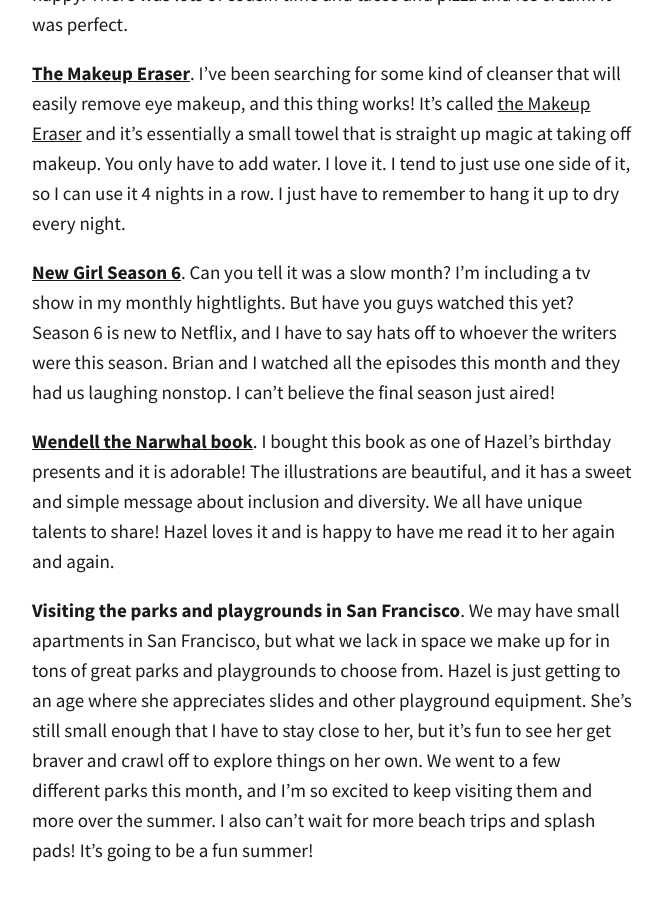
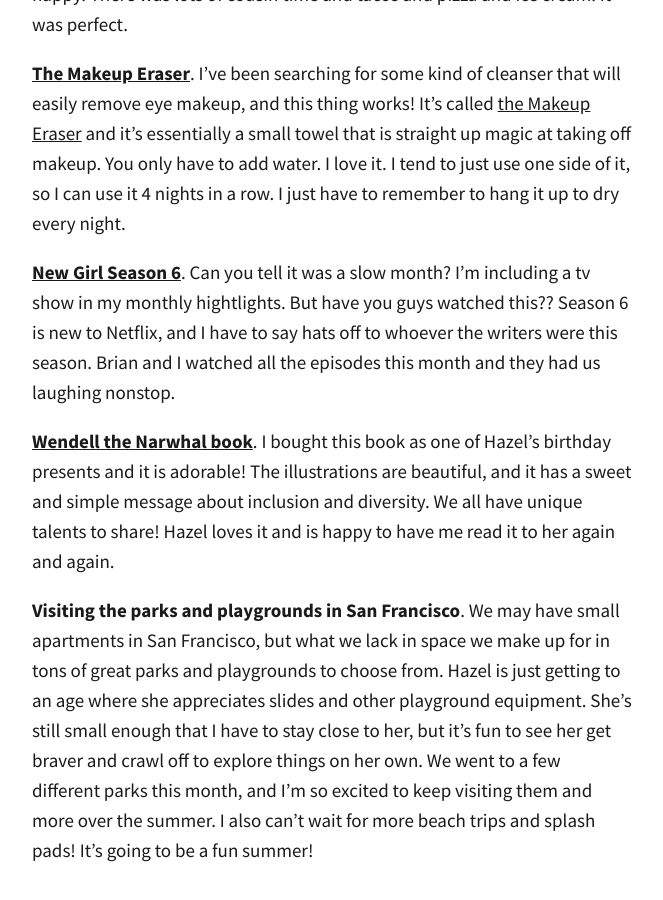
Before and after one commit to totiffany/totiffany.github.io, a Jekyll site: the page built from _posts/2018-05-31-5-Highlights-From-May.md, in a window 1280 px wide and 900 px high, scrolled down 1092 px. Shown: the whole window, without its empty margins (308-971 px from the left). Built offline with Jekyll 4.4.1, drawn with Linux system fonts in a browser that asks for light colours; our own code applies the rules of GitHub Pages for plain Markdown files; comment, search, counter and statistics services are not loaded.

Commit message:
Update 2018-05-31-5-Highlights-From-May.md

```diff
--- a/_posts/2018-05-31-5-Highlights-From-May.md
+++ b/_posts/2018-05-31-5-Highlights-From-May.md
@@ -16,7 +16,7 @@ To make sure I have plans to look forward to I've been trying to spend time with
 
 **[The Makeup Eraser](https://www.amazon.com/gp/product/B072C7ZJQ7/ref=as_li_tl?ie=UTF8&camp=1789&creative=9325&creativeASIN=B072C7ZJQ7&linkCode=as2&tag=redletterda04-20&linkId=784bbc490518b444bf1fee371023d52a)**. I've been searching for some kind of cleanser that will easily remove eye makeup, and this thing works! It's called [the Makeup Eraser](https://www.amazon.com/gp/product/B072C7ZJQ7/ref=as_li_tl?ie=UTF8&camp=1789&creative=9325&creativeASIN=B072C7ZJQ7&linkCode=as2&tag=redletterda04-20&linkId=784bbc490518b444bf1fee371023d52a) and it's essentially a small towel that is straight up magic at taking off makeup. You only have to add water. I love it. I tend to just use one side of it, so I can use it 4 nights in a row. I just have to remember to hang it up to dry every night.
 
-**[New Girl Season 6](https://www.netflix.com/title/70196145)**. Can you tell it was a slow month? I'm including a tv show in my monthly hightlights. But have you guys watched this yet? Season 6 is new to Netflix, and I have to say hats off to whoever the writers were this season. Brian and I watched all the episodes this month and they had us laughing nonstop. I can't believe the final season just aired!
+**[New Girl Season 6](https://www.netflix.com/title/70196145)**. Can you tell it was a slow month? I'm including a tv show in my monthly hightlights. But have you guys watched this?? Season 6 is new to Netflix, and I have to say hats off to whoever the writers were this season. Brian and I watched all the episodes this month and they had us laughing nonstop.
 
 **[Wendell the Narwhal book](https://www.amazon.com/gp/product/1927018668/ref=as_li_tl?ie=UTF8&camp=1789&creative=9325&creativeASIN=1927018668&linkCode=as2&tag=redletterda04-20&linkId=2c5ac7f31d8ab8da5806e7de258faeea)**. I bought this book as one of Hazel's birthday presents and it is adorable! The illustrations are beautiful, and it has a  sweet and simple message about inclusion and diversity. We all have unique talents to share! Hazel loves it and is happy to have me read it to her again and again.
 
```
